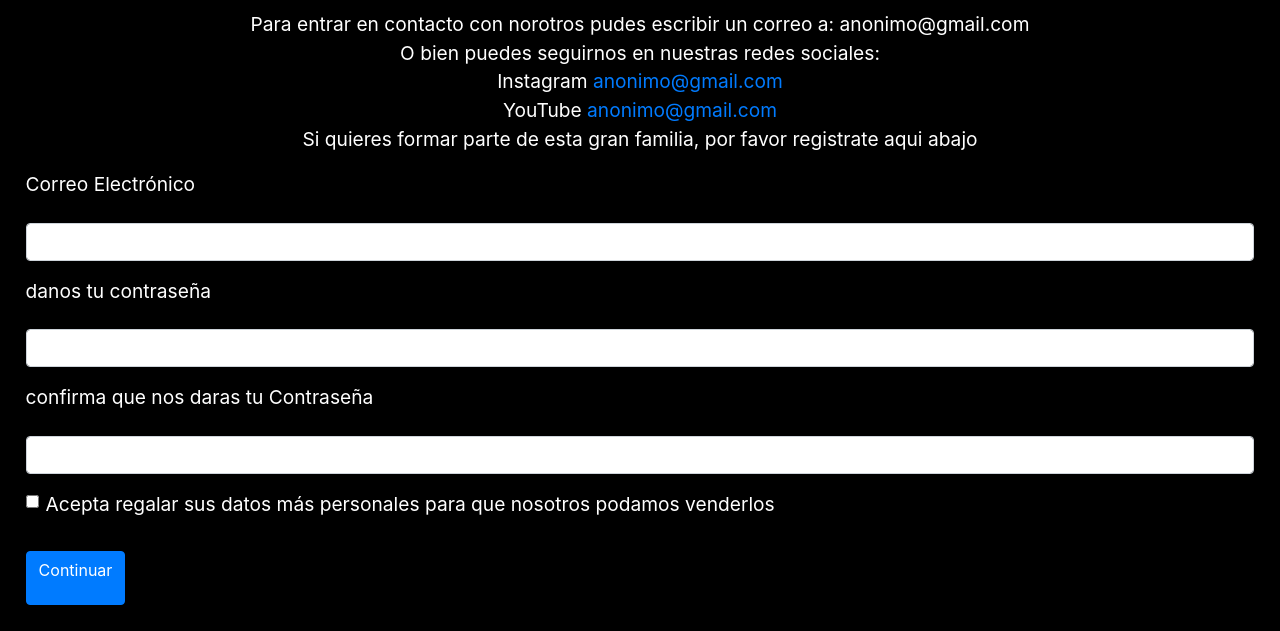
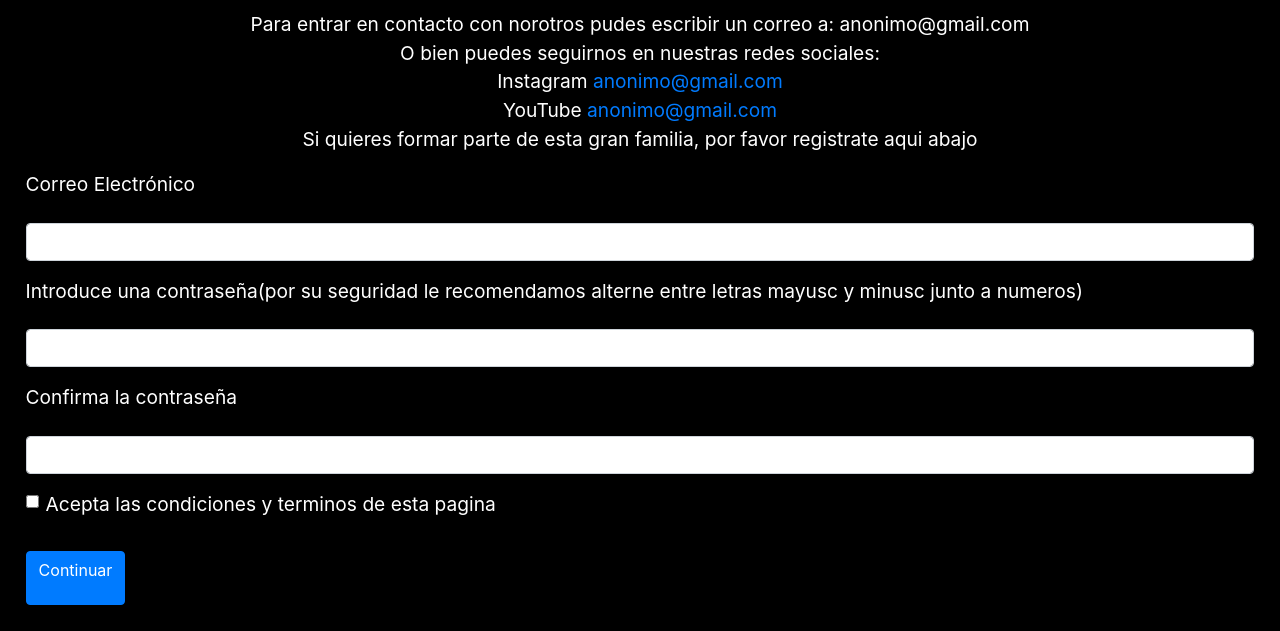
Before and after one commit to FranSiciliaPerez/BoostrapLM, a plain HTML site: page index.html in a window 1280 px wide. Shown: the part 3359-3990 px from the top of the page. Drawn offline with nearby package versions, Linux system fonts and the light colour scheme.

Commit message:
Update index.html

```diff
--- a/index.html
+++ b/index.html
@@ -149,20 +149,20 @@
           </div>
           <div class="form-group">
             <label for="exampleInputPassword1">
-                <p>danos tu contraseña</p>
+                <p>Introduce una contraseña(por su seguridad le recomendamos alterne entre letras mayusc y minusc junto a numeros)</p>
             </label>
             <input type="password" class="form-control" id="exampleInputPassword1">
           </div>
           <div class="form-group">
             <label for="exampleInputPassword1">
-                <p>confirma que nos daras tu Contraseña</p>
+                <p>Confirma la contraseña</p>
             </label>
             <input type="password" class="form-control" id="exampleInputPassword2">
           </div>
           <div class="form-group form-check">
             <input type="checkbox" class="form-check-input" id="exampleCheck1">
             <label class="form-check-label" for="exampleCheck1">
-                <p>Acepta regalar sus datos más personales para que nosotros podamos venderlos</p>
+                <p>Acepta las condiciones y terminos de esta pagina</p>
             </label>
           </div>
             <button type="submit" class="btn btn-primary">
```
